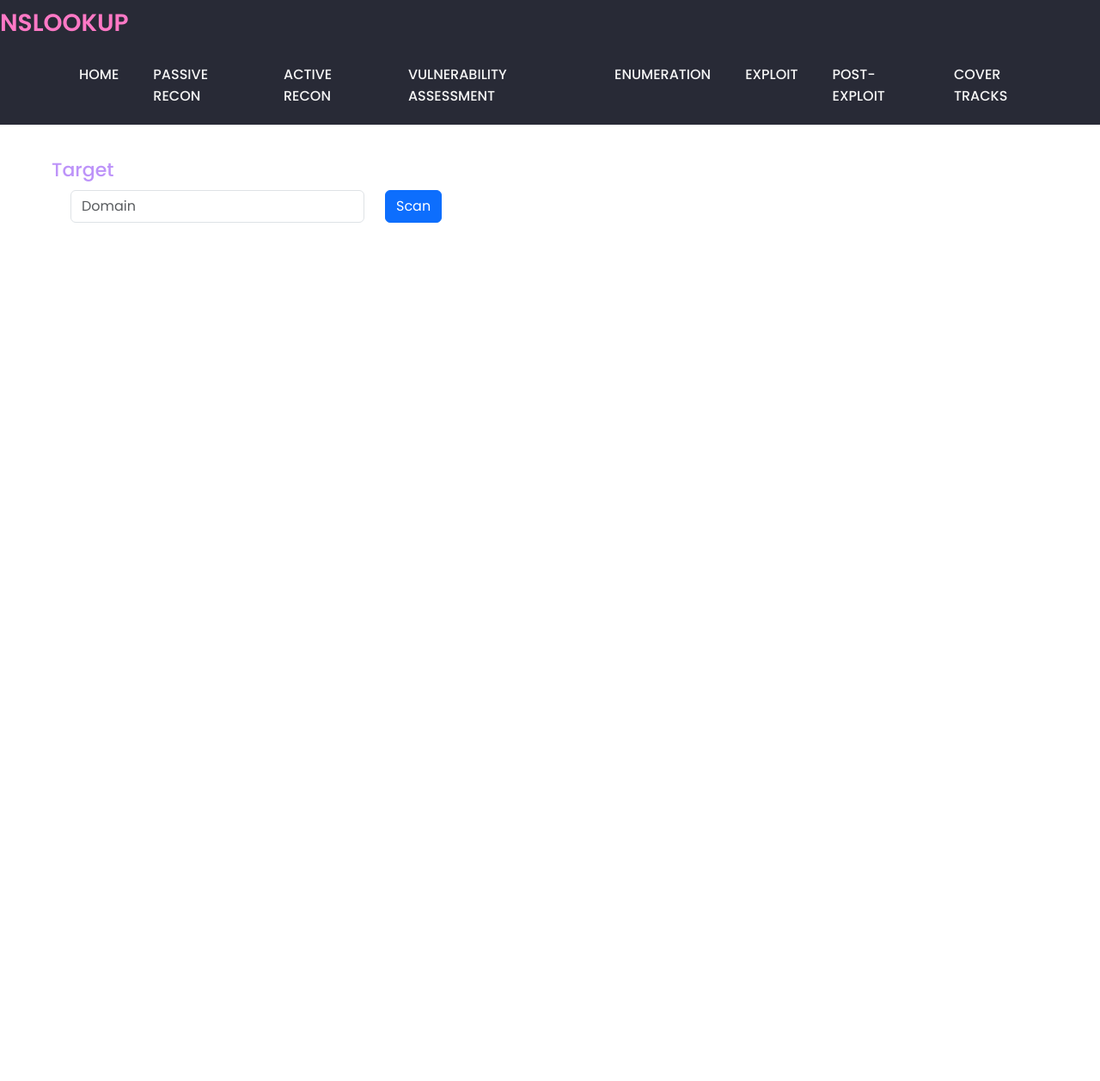
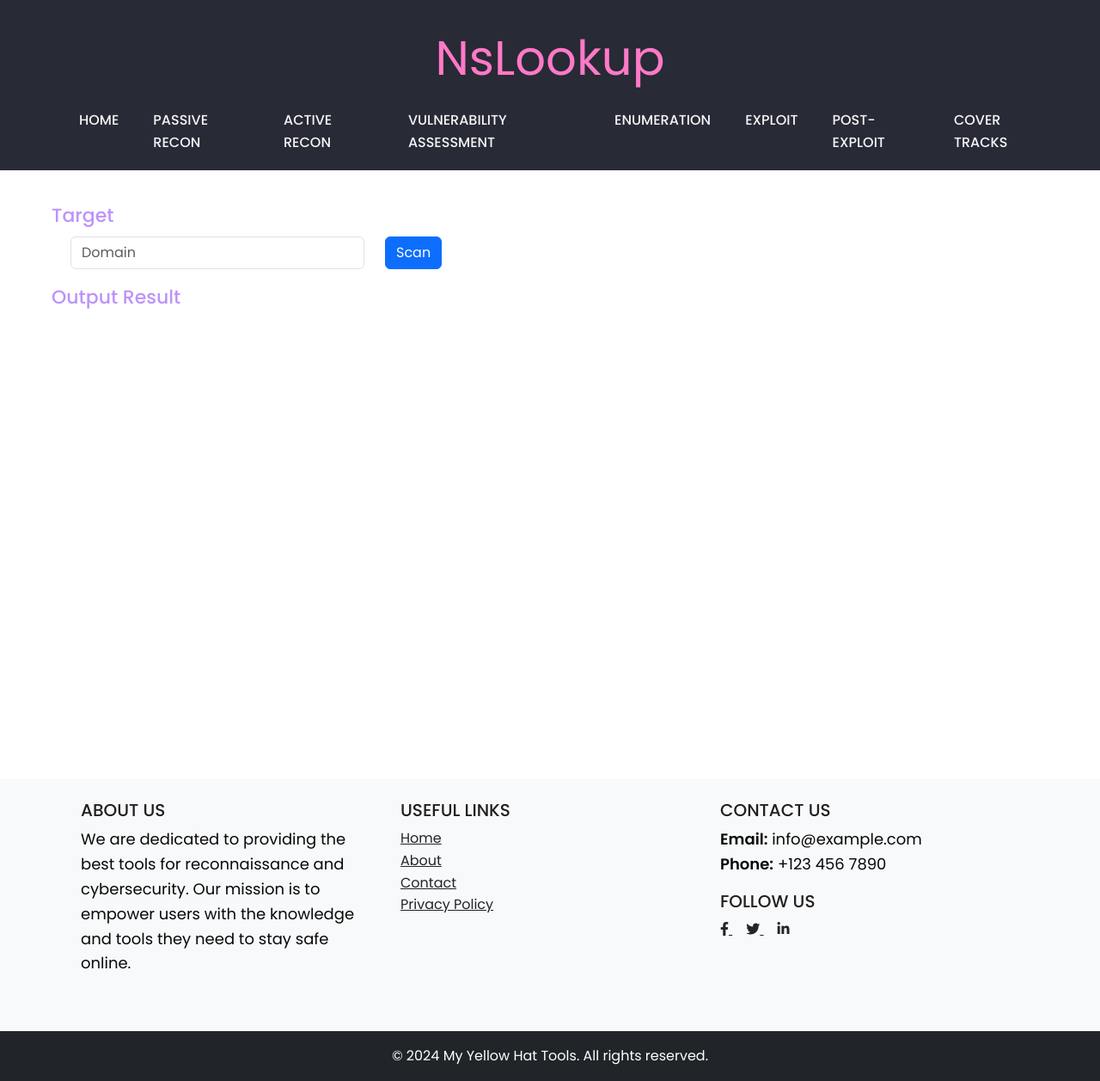
Before and after one commit to vonghoangvinh1989/yellow_hat, a Django app: template passive_recon/templates/passive_recon/nslookup.html in a window 1280 px wide. Shown: the whole page at 86% size. Before the commit the page ends 259 px from the top, so only its background shows below. Run offline with Django 5.2, Linux system fonts and the light colour scheme; the template is opened without the code that fills it, so the values that code supplies are empty.

Commit message:
refactor code for nslookup feature and fix errors related to navigation bar

```diff
--- a/main_app/static/main_app/styles/base.css
+++ b/main_app/static/main_app/styles/base.css
@@ -113,3 +113,7 @@ p {
     font-size: 18px;
     color: #080808;
 }
+
+.main-section {
+    min-height: 80vh; /* Set minimum height to 60% of the viewport height */
+}
--- a/main_app/templates/main_app/base/base.html
+++ b/main_app/templates/main_app/base/base.html
@@ -7,17 +7,19 @@
     <meta name="viewport" content="width=device-width, initial-scale=1.0">
     <title>{% block title %}Cybersecurity Tools{% endblock %}</title>
     <link href="https://fonts.googleapis.com/css2?family=Poppins:wght@400;500;600&display=swap" rel="stylesheet">
+    <link rel="stylesheet" href="https://cdnjs.cloudflare.com/ajax/libs/font-awesome/6.0.0-beta3/css/all.min.css">
     <link href="https://cdn.jsdelivr.net/npm/bootstrap@5.3.3/dist/css/bootstrap.min.css" rel="stylesheet" integrity="sha384-QWTKZyjpPEjISv5WaRU9OFeRpok6YctnYmDr5pNlyT2bRjXh0JMhjY6hW+ALEwIH" crossorigin="anonymous">
     <link rel="stylesheet" href="{% static 'main_app/styles/base.css' %}">
     {% block site_css %}{% endblock %}
 </head>
 <body>
     <header>
-	    <h1>{% block main_heading %}{% endblock %}</h1>
+	    <h1 class="text-center mt-4 mb-3 display-4">{% block main_heading %}{% endblock %}</h1>
         <nav>
             <ul class="nav-menu">
                 <li><a href="/main" onclick="showSection('home')">Home</a></li>
                 {% include 'main_app/includes/passive-tool.html' with passive_recon_tools=passive_recon_tools %}
+
                 <li>
                     <a href="#" onclick="showSection('active-recon')">Active Recon</a>
                     <ul class="dropdown">
@@ -70,11 +72,57 @@
         </nav>
     </header>
 
-    <main class="content">
+    <main class="content main-section">
         {% block body %}{% endblock %}
     </main>
 
+    <footer class="bg-light text-center text-lg-start mt-5">
+        <div class="container p-4">
+            <div class="row">
+                <div class="col-lg-4 col-md-6 mb-4">
+                    <h5 class="text-uppercase">About Us</h5>
+                    <p>
+                        We are dedicated to providing the best tools for reconnaissance and cybersecurity. Our mission is to empower users with the knowledge and tools they need to stay safe online.
+                    </p>
+                </div>
+
+                <div class="col-lg-4 col-md-6 mb-4">
+                    <h5 class="text-uppercase">Useful Links</h5>
+                    <ul class="list-unstyled">
+                        <li><a href="/main" class="text-dark">Home</a></li>
+                        <li><a href="/about" class="text-dark">About</a></li>
+                        <li><a href="/contact" class="text-dark">Contact</a></li>
+                        <li><a href="/privacy" class="text-dark">Privacy Policy</a></li>
+                    </ul>
+                </div>
+
+                <div class="col-lg-4 col-md-6 mb-4">
+                    <h5 class="text-uppercase">Contact Us</h5>
+                    <p>
+                        <strong>Email:</strong> info@example.com<br>
+                        <strong>Phone:</strong> +123 456 7890
+                    </p>
+                    <h5 class="text-uppercase">Follow Us</h5>
+                    <a href="#" class="text-dark me-3">
+                        <i class="fab fa-facebook-f"></i>
+                    </a>
+                    <a href="#" class="text-dark me-3">
+                        <i class="fab fa-twitter"></i>
+                    </a>
+                    <a href="#" class="text-dark">
+                        <i class="fab fa-linkedin-in"></i>
+                    </a>
+                </div>
+            </div>
+        </div>
+
+        <div class="text-center p-3 bg-dark text-white">
+            © 2024 My Yellow Hat Tools. All rights reserved.
+        </div>
+    </footer>
+
     <script src="https://cdn.jsdelivr.net/npm/bootstrap@5.3.3/dist/js/bootstrap.bundle.min.js" integrity="sha384-YvpcrYf0tY3lHB60NNkmXc5s9fDVZLESaAA55NDzOxhy9GkcIdslK1eN7N6jIeHz" crossorigin="anonymous"></script>
-    {% block script_js %}{% endblock %}
+    {% block script_js %}
+    {% endblock %}
 </body>
 </html>
--- a/main_app/templates/main_app/includes/passive-tool.html
+++ b/main_app/templates/main_app/includes/passive-tool.html
@@ -1,5 +1,5 @@
 <li>
-    <a href="#" onclick="showSection('passive-recon')">Passive Recon</a>
+    <a href="{% url 'passive-recon' %}" onclick="showSection('passive-recon')">Passive Recon</a>
     <ul class="dropdown">
         {% for passive_item in passive_recon_tools %}
             <li><a href="{% url 'passive-recon-tools' passive_item.slug  %}">{{ passive_item.name | capfirst }}</a></li>
--- a/passive_recon/templates/passive_recon/nslookup.html
+++ b/passive_recon/templates/passive_recon/nslookup.html
@@ -8,7 +8,7 @@
 {% endblock %}
 
 {% block main_heading %}
-    NSLOOKUP
+    NsLookup
 {% endblock %}
 
 {% block body %}
@@ -28,16 +28,17 @@
         </div>
     </section>
 
-    {% if scanning_result %}
-        <section id="output-section">
-            <h2>Output Result</h2>
+
+    <section id="output-section">
+        <h2>Output Result</h2>
+        {% if scanning_result or error_message %}
             <div class="container">
                 <blockquote class="blockquote p-3 border border-primary rounded">
-                    <pre>{{ scanning_result }}</pre>
+                    <pre>{{ scanning_result | default:error_message }}</pre>
                 </blockquote>
             </div>
-        </section>
-    {% endif %}
+        {% endif %}
+    </section>
 {% endblock %}
 
 {% block script_js %}
--- a/passive_recon/urls.py
+++ b/passive_recon/urls.py
@@ -2,6 +2,7 @@ from django.urls import path
 from . import views
 
 urlpatterns = [
+    path("", views.index, name="passive-recon"),
     path(
         "<slug:passive_tool_slug>",
         views.passive_recon_tools,
--- /dev/null
+++ b/passive_recon/utils/passive_recon_tools.py
@@ -0,0 +1,6 @@
+from passive_recon.models import Tool
+
+
+def get_passive_recon_tools():
+    """Retrieve all passive reconnaissance tools."""
+    return Tool.objects.all()
--- /dev/null
+++ b/yellow_hat/constants.py
@@ -0,0 +1 @@
+NSLOOKUP = ["nslookup"]
```
Also changed, not shown: main_app/views.py (+4 -3 lines), passive_recon/templates/passive_recon/index.html (added, +21 -0 lines), passive_recon/views.py (+27 -1 lines).
